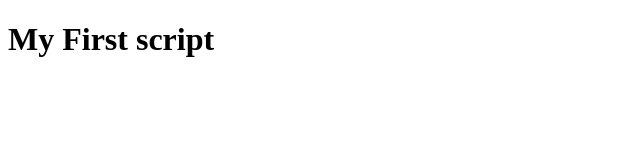
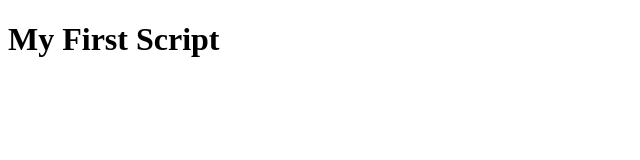
Before and after one commit to Sanja-klinger/intro-js, a plain HTML site: page js-20240213/index.html in a window 1280 px wide. Shown: the full height of the page, 0-640 px from the left. Drawn offline with Linux system fonts and the light colour scheme.

Commit message:
feat: added text
trying out the "" and \ which is not working ... yet

```diff
--- a/js-20240213/index.html
+++ b/js-20240213/index.html
@@ -8,7 +8,7 @@
 </head>
 
 <body>
-    <h1>My First script</h1>
+    <h1>My First Script</h1>
     <script src="script.js"></script>
 </body>
 
--- a/js-20240213/script.js
+++ b/js-20240213/script.js
@@ -1,2 +1,3 @@
 console.log("Dje si, Djenis!");
 console.log("Nidje veze");
+console.log('Hallo "Welt"');
```
